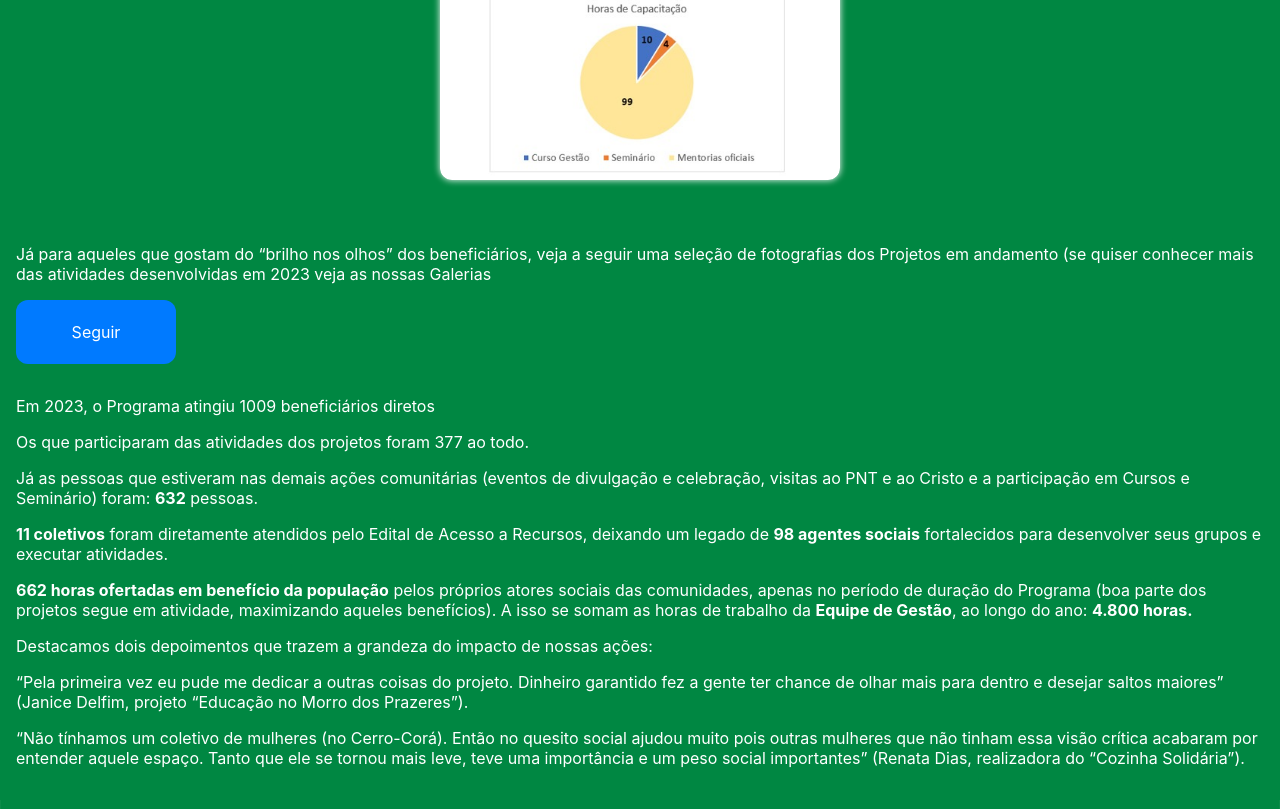
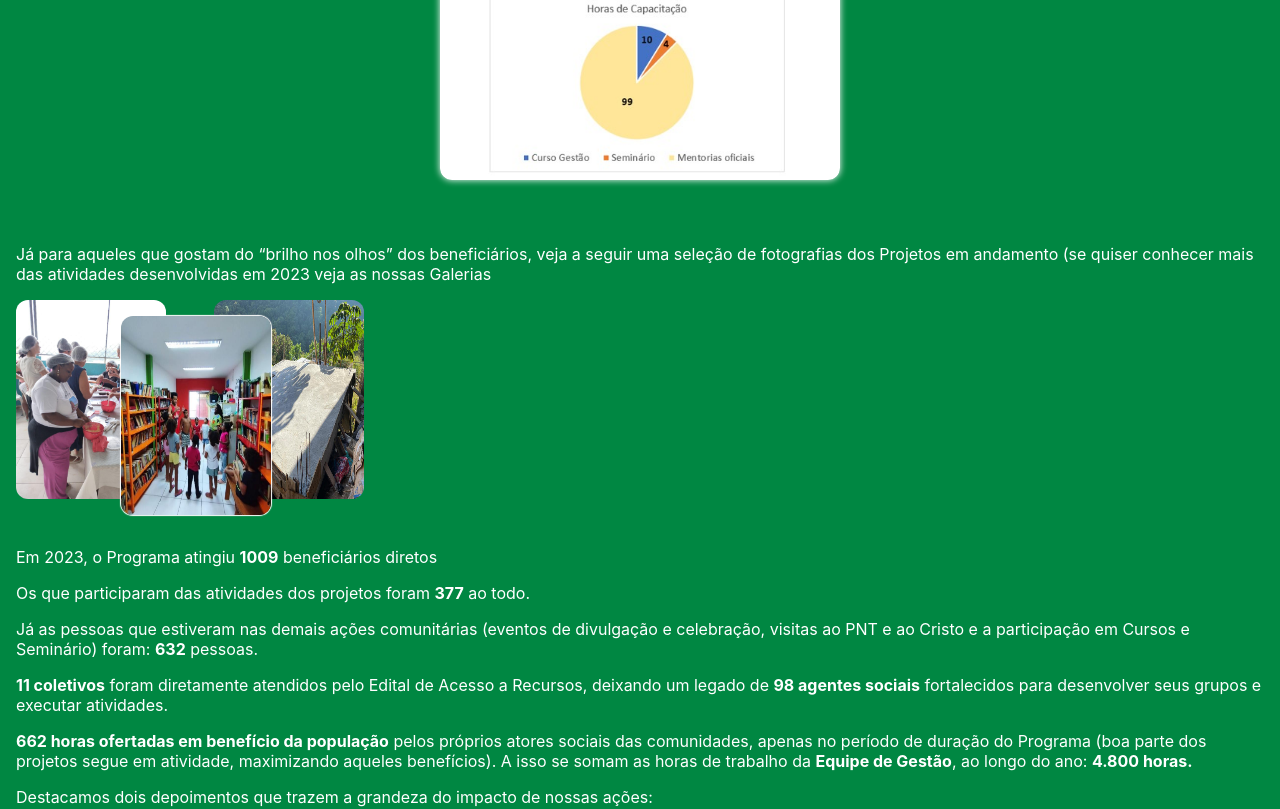
Before and after one commit to Evymendes/site-favela, a React (Create React App) app: page /edital in a window 1280 px wide. Shown: the part 616-1425 px from the top of the page. Built offline with nearby package versions, Linux system fonts and the light colour scheme; a web font is replaced by a local one.

Commit message:
update news information and change dtaa at project

```diff
--- /dev/null
+++ b/src/Pages/Gallery/RegisterOfEvents/index.js
@@ -0,0 +1,29 @@
+import Layout from '../../Layout';
+
+import * as S from './styles';
+
+function RegisterOfEvents() {
+  return (
+    <Layout>
+      <h2>
+        Registro dos Eventos
+      </h2>
+
+      <S.BackText>
+        Pra celebrar o nosso primeiro ano de atividades, uma série de registros dos eventos de encerramento do Programa Favela Parque nas comunidades.
+      </S.BackText>
+      <S.BackText>
+        No Cerro - Corá, lançamos o Museu Memórias do Cerro - Corá.As crianças participaram da oficina de Contação de Histórias(que reapresentava a Biblioteca do Cerro aos pequenos); e os jovens, adultos e idosos conheceram a nova exposição permanente.As fotos, reorganizadas pelas décadas de transformação da comunidade emocionaram muita gente que se reconheceu e viajou pelas transformações do espaço físico, social e cultural daquele morro.
+        A semana seguinte foi de celebração no Morro dos Prazeres no Dia da Árvore, um chamamento simbólico às temáticas ambientais do Programa Favela.
+      </S.BackText>
+      <S.BackText>
+        No meio de uma onda de calor, juntamos a criançada dos projetos e adultos da comunidade para celebrar o fechamento do ciclo se refrescando com um festival de picolés na quadra.Contamos com uma apresentação do grupo de Capoeira do Mestre Cascavel e seus alunos dos projetos apoiados.
+      </S.BackText>
+      <S.BackText>
+        Já o domingo de atividades no Morro dos Guararapes, ocorreu em torno da Biblioteca e da abertura do Festival GuaraRaps, com apresentações de capoeira, freestyle de rima e Taekwondo e distribuição de flores e poesias.
+      </S.BackText>
+    </Layout>
+  );
+}
+
+export default RegisterOfEvents;
--- /dev/null
+++ b/src/Pages/Gallery/RegisterOfEvents/styles.js
@@ -0,0 +1,26 @@
+import styled from "styled-components";
+
+export const Content = styled.div`
+  background: pink;
+  padding: 0 0 0 3rem;
+`;
+
+export const BackText = styled.p`
+  padding-bottom: .75rem;
+  font-size: 1rem;
+  color: var(--color_black);
+  font-family: FiraSans;
+  line-height: 1.5;
+`;
+
+export const Ol = styled.ol`
+  padding-top: 2.5rem;
+`;
+
+export const List = styled.li`
+  padding-bottom: .4rem;
+  font-size: 1rem;
+  color: var(--color_black);
+  font-family: FiraSans;
+  list-style-position: inside;
+`;
--- a/src/Pages/Gallery/index.js
+++ b/src/Pages/Gallery/index.js
@@ -20,17 +20,17 @@ export const Content = styled.div`
 `;
 
 export const BoxContent = styled.div`
-  max-width: 1440px;
-  width: 60%;
+  width: 100%;
   height: 100%;
   display: flex;
+  align-items: center;
   flex-direction: column;
   justify-content: space-between;
   padding: 3rem;
   color: #fff;
   background: #b33f10;
   border-radius: 12px;
-  box-shadow: 3px 5px 8px #b33f10;
+  box-shadow: #b33f10 1px 0px 8px;
   text-align: center;
 
 
@@ -70,6 +70,7 @@ function Gallery() {
           <S.List><Link to='/lancamento-do-programa'>Lançamento do Programa</Link></S.List>
           <S.List><Link to='/projetos-em-andamento'><img src={ProjectAction} alt='' /><p>Projetos em andamento</p></Link></S.List>
           <S.List><Link to='/seminario-de-refinamento'><img src={Seminario} alt='' /><p>Seminário de Refinamento do Edital</p></Link></S.List>
+          <S.List><Link to='/registros-de-eventos'>Registro de Eventos</Link></S.List>
           <S.List><a href='#vocenoparque'>Você no parque!</a></S.List>
         </S.Ol>
       </BoxContent>
--- a/src/Pages/Gallery/styles.js
+++ b/src/Pages/Gallery/styles.js
@@ -21,10 +21,10 @@ export const BackText = styled.p`
 
 export const Ol = styled.ol`
   display: flex;
-  ${'' /* flex-direction: column; */}
   gap: 1rem;
   overflow-x: scroll;
-  padding-bottom: 1rem;
+  padding: 0 1rem 1rem 1rem;
+  width: 100vw;
 `;
 
 export const List = styled.li`
--- a/src/Pages/Home/index.js
+++ b/src/Pages/Home/index.js
@@ -144,7 +144,7 @@ function Home() {
       <BarParces>
         <h3>Realização</h3>
         <div>
-          <p>Em parceria com quatro comunidades do entorno da Floresta Nacional da Tijuca: Cerro-Corá, Guararapes, Morro dos Prazeres e Vila Cândido</p>
+          <p>Realizado em parceria com quatro comunidades do entorno da Floresta Nacional da Tijuca: Cerro-Corá, Guararapes, Morro dos Prazeres e Vila Cândido</p>
           <figure>
             <img src={Corcovado} alt='' className='corcovado-img' />
             <img src={PNTijuca} alt='' className='pnt-img' />
--- a/src/Pages/Notice/index.js
+++ b/src/Pages/Notice/index.js
@@ -5,6 +5,10 @@ import { Link } from 'react-router-dom';
 import Onda from "../../assets/wave.svg"
 import Graph from "../../assets/graphcs.jpeg";
 import GraphHora from "../../assets/graphc-hours.jpg";
+
+import Cozinha from "../../Pages/Gallery/PrejectsInAction/assets/cozinha1.jpg";
+import Moradores from "../../Pages/Gallery/PrejectsInAction/assets/moradores4.jpg";
+import Residuos from "../../Pages/Gallery/PrejectsInAction/assets/residuos3.jpg";
 
 const Content = styled.section`
   position: relative;
@@ -24,17 +28,7 @@ const BoxContent = styled.div`
   padding: 3rem 0 0 0;
 
   > a {
-    display: flex;
-    flex-direction: column;
-    align-items: center;
-    justify-content: center;
-    background: #007aff;
-    margin-bottom: 2rem;
-    width: 10rem;
-    height: 4rem;
-    border-radius: 12px;
-    text-decoration: none;
-    color: #fff;
+    width: 100%;
   }
 
   > h2 {
@@ -107,6 +101,35 @@ const BoxGraph = styled.figure`
   }
 `;
 
+const Figure = styled.figure`
+  width: 100%;
+  max-width: 300px;
+  display: flex;
+  position: relative;
+  gap: 3rem;
+  margin-bottom: 3rem;
+
+  > img {
+    width: 50%;
+    border-radius: 12px;
+
+    :hover {
+      z-index: 4;
+      transition: 0.3s ease-in;
+      box-shadow: 0 0 1px 1px white;
+    }
+  }
+
+  .image-position {
+    width: 50%;
+    height: 100%;
+    left: 35%;
+    margin-top: 1rem;
+    position: absolute;
+    box-shadow: 0 0 1px 1px white;
+  }
+`
+
 const Wavee = styled.img`
 width: 100vw;
 margin-top: -3px;
@@ -130,9 +153,14 @@ const Notice = () => {
             <img src={GraphHora} alt='graficos' />
           </BoxGraph>
           <Text>Já para aqueles que gostam do “brilho nos olhos” dos beneficiários, veja a seguir uma seleção de fotografias dos Projetos em andamento (se quiser conhecer mais das atividades desenvolvidas em 2023 veja as nossas Galerias </Text>
-          <Link to="/projetos-em-andamento">Seguir</Link>
-          <Text>Em 2023, o Programa atingiu 1009 beneficiários diretos</Text>
-          <Text>Os que participaram das atividades dos projetos foram 377 ao todo.</Text>
+          <Link to="/projetos-em-andamento"><Figure>
+            <img src={Cozinha} alt='galeria' />
+            <img src={Moradores} alt='galeria' className='image-position' />
+            <img src={Residuos} alt='galeria' />
+          </Figure>
+          </Link>
+          <Text>Em 2023, o Programa atingiu <b>1009</b> beneficiários diretos</Text>
+          <Text>Os que participaram das atividades dos projetos foram <b>377</b> ao todo.</Text>
           <Text>Já as pessoas que estiveram nas demais ações comunitárias (eventos de divulgação e celebração, visitas ao PNT e ao Cristo e a participação em Cursos e Seminário) foram: <b>632</b> pessoas. </Text>
           <Text><b>11 coletivos</b> foram diretamente atendidos pelo Edital de Acesso a Recursos, deixando um legado de <b>98 agentes sociais</b> fortalecidos para desenvolver seus grupos e executar atividades. </Text>
           <Text><b>662 horas ofertadas em benefício da população</b> pelos próprios atores sociais das comunidades, apenas no período de duração do Programa (boa parte dos projetos segue em atividade, maximizando aqueles benefícios). A isso se somam as horas de trabalho da <b>Equipe de Gestão</b>, ao longo do ano: <b>4.800 horas.</b></Text>
--- a/src/Pages/TheCommunities/index.js
+++ b/src/Pages/TheCommunities/index.js
@@ -299,6 +299,14 @@ const ExpandButton = styled.button`
   border-radius: 0 0 12px 12px;
 `;
 
+const TextSlide = styled.p`
+
+  width: 100%;
+  left: 100%;
+  position: absolute;
+  transform: rotate(90deg);
+`
+
 const ExpandableText = ({ title, image, text }) => {
   const [isExpanded, setExpanded] = useState(false);
 
@@ -404,6 +412,7 @@ function YouAtThePark() {
             </SwiperSlide>
           ))}
         </Swiper>
+        <TextSlide>Selecione os botões ou arraste as para navegar no slide</TextSlide>
         {slides.map((item, index) => (
           <ExpandableText key={index} title={item.title} image={item.image} text={item.text} />
         ))}
--- a/src/Pages/YouInThePark/index.js
+++ b/src/Pages/YouInThePark/index.js
@@ -30,7 +30,7 @@ const BoxContent = styled.div`
   flex-direction: column;
   align-items: center;
   justify-content: center;
-  box-shadow: 3px 5px 8px #000;
+  box-shadow: rgb(255, 255, 255) 1px 0px 8px;
 
 
    @media(max-width: 1024px) {
--- a/src/Routes/routes.js
+++ b/src/Routes/routes.js
@@ -19,6 +19,8 @@ import LaunchYouInThePark from "../Pages/Gallery/LaunchYouInThePark";
 import Recursos from "../Pages/EditalRecursos";
 import Perguntas from "../Pages/EditalRecursos/Perguntas";
 import ProjectsInAction from "../Pages/Gallery/PrejectsInAction"
+import RegisterOfEvents from "../Pages/Gallery/RegisterOfEvents"
+
 
 
 import Directors from "../Pages/Directors";
@@ -48,8 +50,8 @@ const RoutesScreens = () => {
             <Route path='/apresentando-os-projetos' element={<IntroducingProjectsToCommunities />} />
             <Route path='/lancamento-do-livro' element={<BookRelease />} />
             <Route path='/lancamento-voce-no-parque' element={<LaunchYouInThePark />} />
-
             <Route path='/projetos-em-andamento' element={<ProjectsInAction />} />
+            <Route path='/registros-de-eventos' element={<RegisterOfEvents />} />
 
             <Route path='/realizadores' element={<Directors />} />
             <Route path='/voce-no-parque' element={<YouInThePark />} />
--- a/src/components/Menu/styles.js
+++ b/src/components/Menu/styles.js
@@ -6,7 +6,7 @@ export const Header = styled.header`
   align-items: center;
   justify-content: center;
   background: #fff;
-  box-shadow: 3px 5px 8px #fff;
+  box-shadow: rgb(255, 255, 255) 1px 0px 8px;
   z-index: 2;
 
 `;
```
Also changed, not shown: src/Pages/EditalRecursos/index.js (+21 -18 lines), src/assets/Edital-img-2024.jpeg (added).
